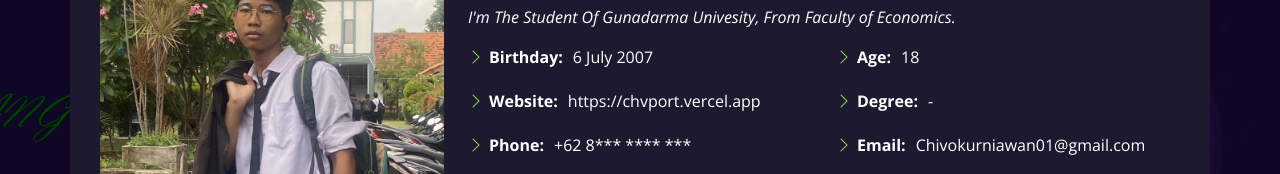
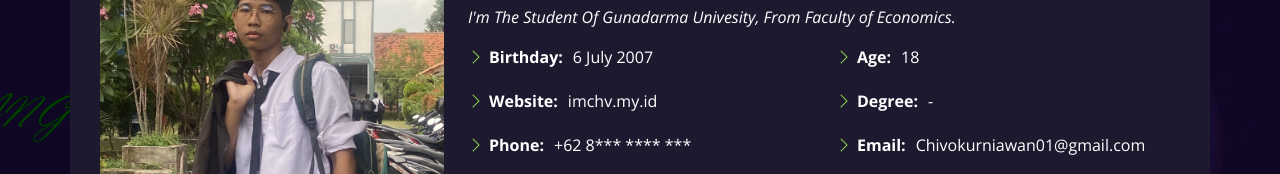
Before and after one commit to KosonginAja/chivportfolio, a plain HTML site: page index.html in a window 1280 px wide. Both pictures are taken after a click on the link "About". Shown: the part 247-421 px from the top of the page. Drawn offline with nearby package versions, Linux system fonts and the light colour scheme.

Commit message:
Update index.html

```diff
--- a/index.html
+++ b/index.html
@@ -84,7 +84,7 @@
             <div class="col-lg-6">
               <ul>
                 <li><i class="bi bi-chevron-right"></i> <strong>Birthday:</strong> <span>6 July 2007</span></li>
-                <li><i class="bi bi-chevron-right"></i> <strong>Website:</strong> <span>https://chvport.vercel.app</span></li>
+                <li><i class="bi bi-chevron-right"></i> <strong>Website:</strong> <span>imchv.my.id</span></li>
                 <li><i class="bi bi-chevron-right"></i> <strong>Phone:</strong> <span>+62 8*** **** ***</span></li>
                 <li><i class="bi bi-chevron-right"></i> <strong>City:</strong> <span>Tangerang Selatan, Indonesia</span></li>
               </ul>
```
